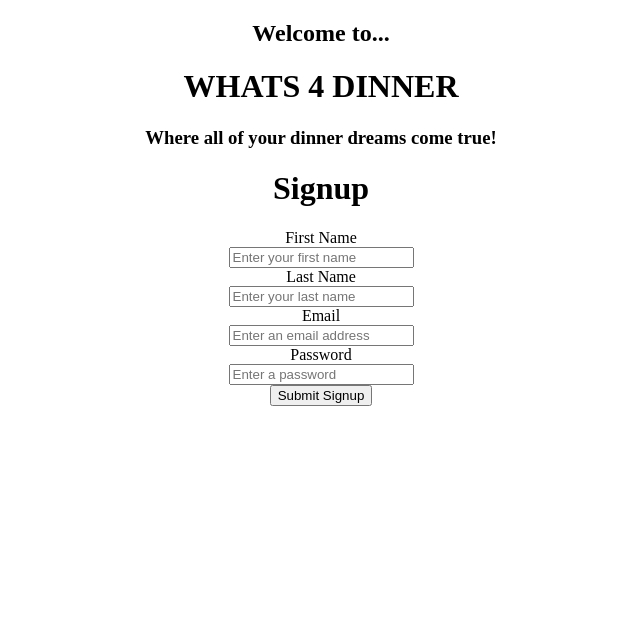
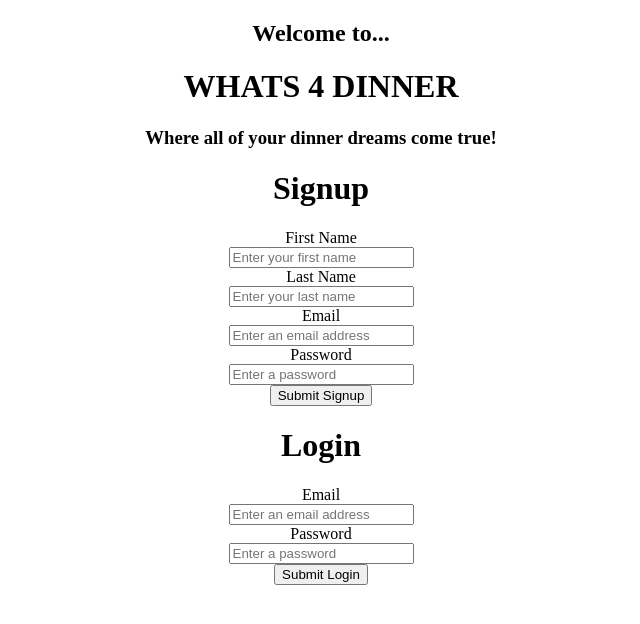
Before and after one commit to allenbra17/whats4dinner-client, a React (Create React App) app: page / in a window 1280 px wide. Shown: the top 624 px of the page, without its empty margins (319-959 px from the left). Built offline with nearby package versions, Linux system fonts and the light colour scheme.

Commit message:
auth complete

```diff
--- a/src/App.tsx
+++ b/src/App.tsx
@@ -1,7 +1,7 @@
 import React, {  useState, useEffect } from "react";
 import './App.css';
 import stove from "./Assets/stove.png"
-import Auth from './Components/Auth';
+import Auth from './Components/Auth/Auth';
 // import "bootstrap/dist/css/bootstrap.css";
 
 
--- a/src/Components/Auth/index.tsx
+++ b/src/Components/Auth/Auth.tsx
@@ -1,5 +1,5 @@
 import React from "react";
-// import Login from "./Login";
+import Login from "./Login";
 import Signup from "./Signup"
 
 interface AuthProps {
@@ -20,7 +20,7 @@ class Auth extends React.Component<AuthProps /*AuthState*/> {
       <h3 className="spltitle">Where all of your dinner dreams come true!</h3>
 
       <Signup  updateLocalStorage={this.props.updateLocalStorage} />
-      {/* <Login className="splash" updateLocalStorage={props.updateLocalStorage} /> */}
+      <Login updateLocalStorage={this.props.updateLocalStorage} />
 
     </div>
 
--- a/src/Components/Auth/Login.tsx
+++ b/src/Components/Auth/Login.tsx
@@ -1,2 +1,62 @@
 import * as React from 'react';
-import { Component } from 'react';
+ interface LoginProps {
+  updateLocalStorage: (newToken: string) => void
+
+ }
+
+ interface LoginState {
+    email: string,
+    password: string
+ }
+
+ class Login extends React.Component<LoginProps, LoginState> {
+     constructor(props: LoginProps) {
+         super(props);
+         this.state = { email: "", password: "" };
+     }
+     handleSubmit = async (e: React.FormEvent<HTMLFormElement>) =>{
+        e.preventDefault();
+
+        fetch("http://localhost:4000/user/login", {
+            method: "POST",
+            body: JSON.stringify({ email: this.state.email, password: this.state.password }),
+            headers: new Headers({
+              "Content-Type": "application/json",
+            }),
+        })
+        .then((res) => res.json())
+        .then((data) => this.props.updateLocalStorage(data.sessionToken))
+        .catch((err) => console.error(err));
+      }
+
+     render() {
+
+         return ( <div>
+            <h1>Login</h1>
+            <form onSubmit={this.handleSubmit}>
+              <label htmlFor="email">Email</label>
+              <br />
+              <input
+                type="email"
+                value={this.state.email}
+                placeholder="Enter an email address"
+                onChange = {(e:any)=> this.setState({email: e.target.value})}
+              />
+              <br />
+              <label htmlFor="password">Password</label>
+              <br />
+              <input
+                type="password"
+                value={this.state.password}
+                placeholder="Enter a password"
+                minLength={5}
+                onChange = {(e:any)=> this.setState({password: e.target.value})}
+              />
+              <br />
+              <button type="submit" className='signup'>Submit Login</button>
+            </form>
+          </div> );
+     }
+ }
+
+ export default Login;
```
